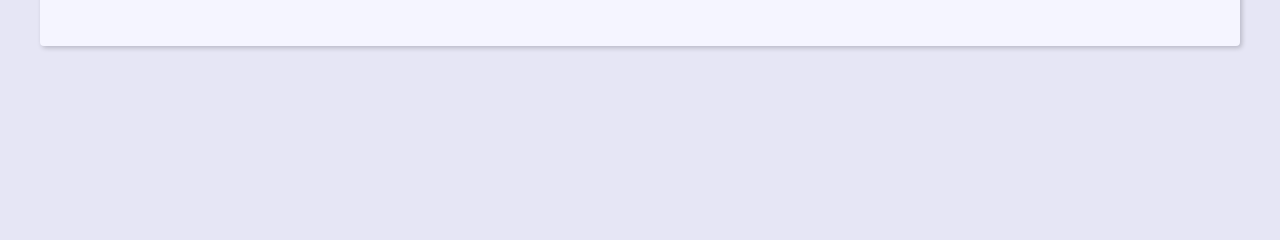
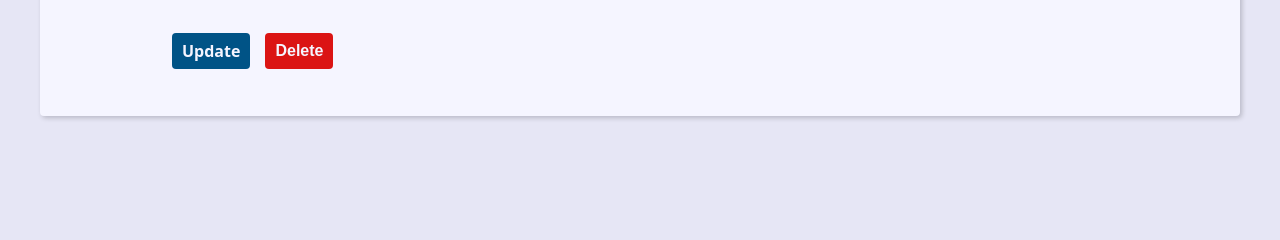
Before and after one commit to brbzalck/Projeto-Agenda---Django, a Django app: template contact/templates/contact/contact.html in a window 1280 px wide. Shown: the part 507-747 px from the top of the page. Run offline with Django 5.2, Linux system fonts and the light colour scheme; the template is opened without the code that fills it, so the values that code supplies are empty.

Commit message:
Criando a view, url e template para "delete" (apagar contatos)

```diff
--- a/base_static/global/css/style.css
+++ b/base_static/global/css/style.css
@@ -294,6 +294,7 @@
 
   .btn {
     background-color: var(--link-dark-color);
+    text-decoration: none;
     color: var(--clr-white);
     font-weight: bold;
     border: none;
@@ -312,3 +313,24 @@
     filter: brightness(80%);
     box-shadow: 0 0 5px var(--link-dark-color);
   }
+
+
+ .contact-links {
+  margin-block: calc(var(--small-font-size) * 2);
+  display: flex;
+  align-items: center;
+  gap: 0 var(--spacing);
+}
+
+.btn-link {
+  font-size: var(--small-font-size);
+  text-decoration: none;
+  font-weight: bold;
+  padding: 1rem;
+  display: block;
+  line-height: var(--small-font-size);
+}
+
+.btn-delete {
+  background: rgb(219, 20, 20);
+}
--- a/contact/templates/contact/contact.html
+++ b/contact/templates/contact/contact.html
@@ -18,5 +18,25 @@
         <!-- selecionando qual campo exatamente trazer da forgeinKey -->
         <p><b>Category:</b> {{ contact.category.name }} </p>
 
+        <div class="contact-links">
+            <!-- Link que redireciona para atulizar contato, com o id do contato -->
+            <a class="btn btn-link" href="{% url 'contact:update' contact.id %}">Update</a>
+
+            <!-- formulário de deleção do contato, com o id do contato no método POST(sigilo) -->
+            <form action="{% url 'contact:delete' contact.id %}" method="POST">
+                <!-- deixando seguro a entrada de dados -->
+                {% csrf_token %}
+
+                {% if confirmation == 'no' %}
+                    <!-- input troca o valor de confirmation para confirmação de 2 etapas -->
+                    <input type="hidden" name="confirmation" value="yes">
+                    <button class="btn btn-link btn-delete" type="submit">Confirma?</button>
+                {% else %}
+                    <!-- exibindo botão de delete natural, quando clicar confirmation == no -->
+                    <button class="btn btn-link btn-delete" type="submit">Delete</button>
+                {% endif %}
+            </form>
+        </div>
+
     </div>
 {% endblock content %}
--- a/contact/urls.py
+++ b/contact/urls.py
@@ -17,6 +17,8 @@ urlpatterns = [
     path('contact/<int:contact_id>/', views.contact, name='contact'),
     # criando nova url de atualização do contato
     path('contact/<int:contact_id>/update/', views.update, name='update'),
+    # adicionando url que recebe id de deleção
+    path('contact/<int:contact_id>/delete/', views.delete, name='delete'),
     # url de criação, que puxa a execução a view create, de nome create
     path('contact/create/', views.create, name='create'),
 ]
```
Also changed, not shown: contact/views/contact_form.py (+22 -0 lines).
